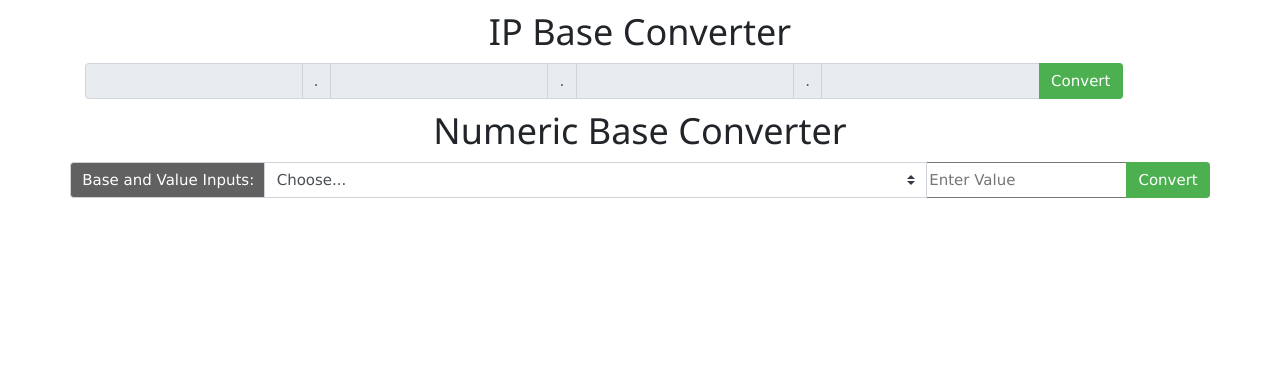
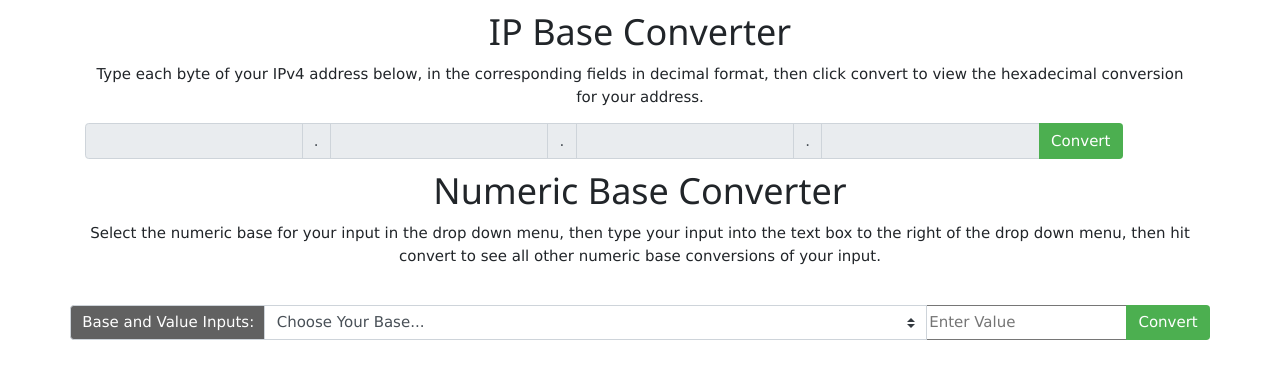
Before and after one commit to CRSpradlin/CRSpradlin.github.io, a plain HTML site: page projects/numericBaseConverter/index.html in a window 1280 px wide. Drawn offline with nearby package versions, Linux system fonts and the light colour scheme.

Commit message:
Updated info on how to use conversion programs

```diff
--- a/projects/numericBaseConverter/index.html
+++ b/projects/numericBaseConverter/index.html
@@ -31,6 +31,7 @@
         <div class="row">
             <div class="col">
                 <h1 class="w3-center">IP Base Converter</h1>
+                <p class="w3-center">Type each byte of your IPv4 address below, in the corresponding fields in decimal format, then click convert to view the hexadecimal conversion for your address.</p>
             </div>
         </div>
         <div class="row">
@@ -66,15 +67,17 @@
         <div class="row">
             <div class="col">
                 <h1 class="w3-center">Numeric Base Converter</h1>
+                <p class="w3-center">Select the numeric base for your input in the drop down menu, then type your input into the text box to the right of the drop down menu, then hit convert to see all other numeric base conversions of your input.</p>
             </div>
         </div>
+        <br>
         <div class="row">
             <div class="input-group mb-4">
                 <div class="input-group-prepend">
                     <label class="w3-dark-grey input-group-text" for="selection">Base and Value Inputs:</label>
                 </div>
                 <select onchange="clearTable()" class="custom-select input-group-append" id="selection">
-                    <option id="selection_none" value="none" selected>Choose...</option>
+                    <option id="selection_none" value="none" selected>Choose Your Base...</option>
                     <option id="selection_dec" value="dec">Decimal</option>
                     <option id="selection_hex" value="hex">Hexadecimal</option>
                     <option id="selection_bin" value="bin">Binary</option>
```
